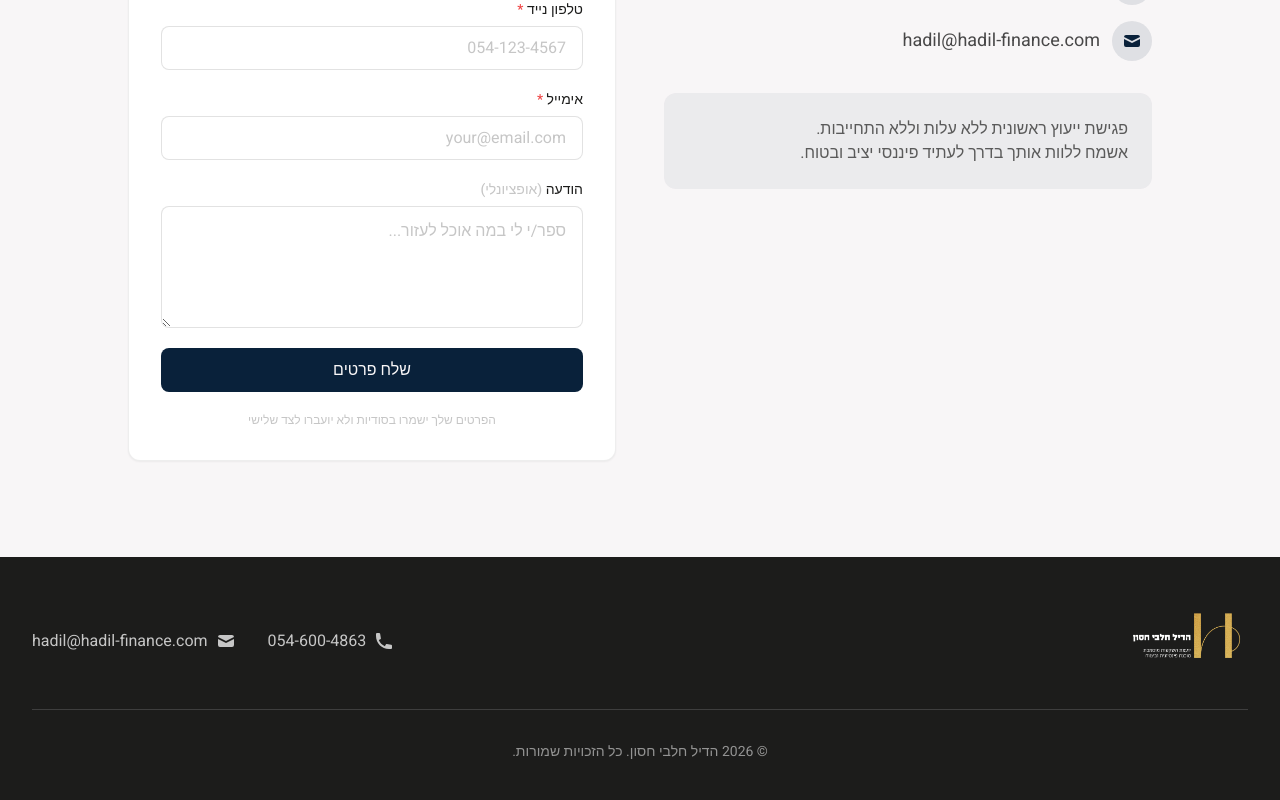
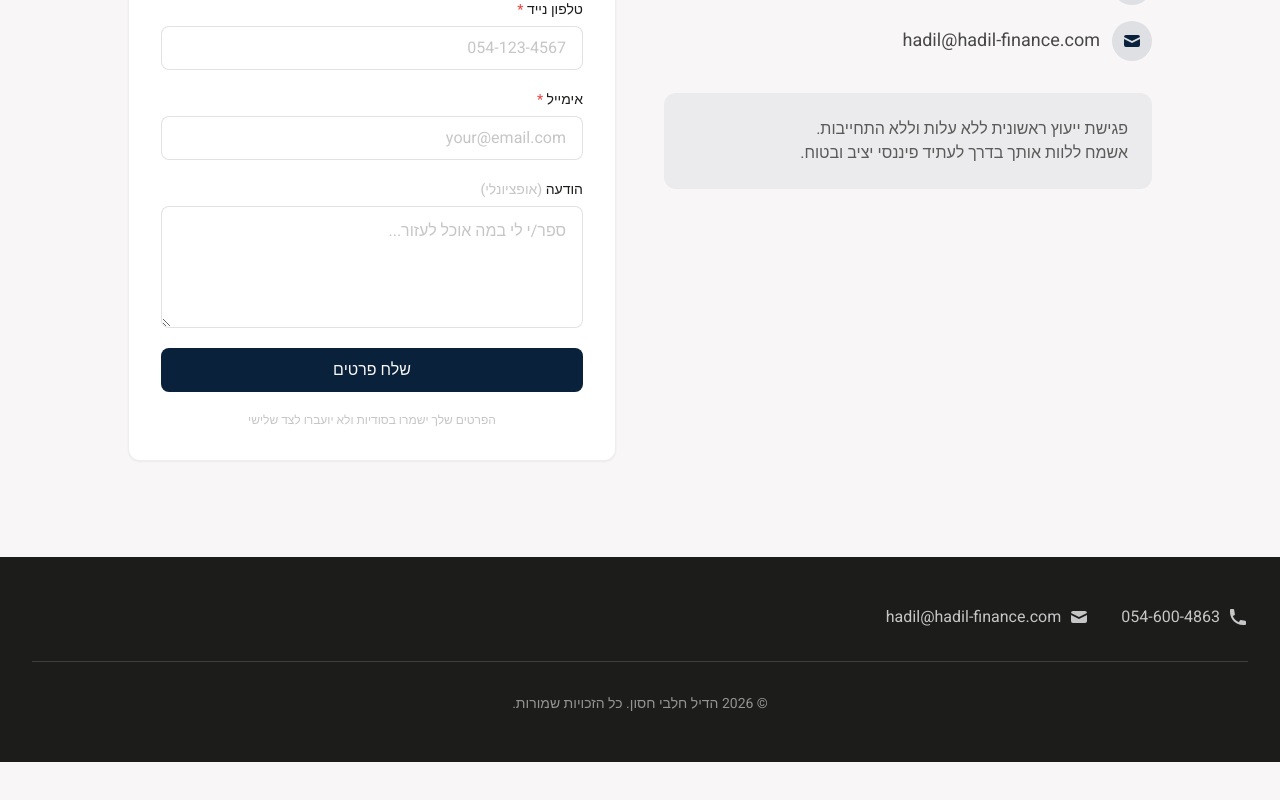
Before and after one commit to hadil-ha/business, a React (Vite) app: page / in a window 1280 px wide. Shown: the part 5909-6709 px from the top of the page. After the commit the page ends 6671 px from the top, so only its background shows below. Built offline with nearby package versions, Linux system fonts and the light colour scheme.

Commit message:
Remove unused business info section from Footer component for improved clarity and maintainability.

```diff
--- a/src/components/Footer.tsx
+++ b/src/components/Footer.tsx
@@ -14,18 +14,7 @@ export function Footer() {
     >
       <div className="container-padded">
         <div className="flex flex-col md:flex-row md:items-center md:justify-between gap-8">
-          {/* Business Info */}
-          <div>
-            <img
-              src="/footer.png"
-              alt="Hadil - פנסיה, ביטוח ופיננסים"
-              className="h-16 w-auto mb-2"
-            />
-            {/* TODO: removebusiness info */}
-            {/* <p className="text-brand-gray text-sm">
-              ייעוץ פיננסי, פנסיוני וביטוחי מקצועי
-            </p> */}
-          </div>
+
 
           {/* Contact Info */}
           <div className="flex flex-col sm:flex-row gap-4 sm:gap-8">
```
